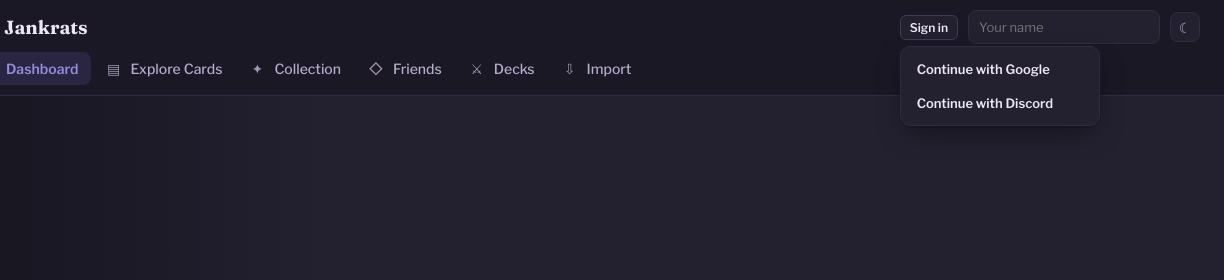
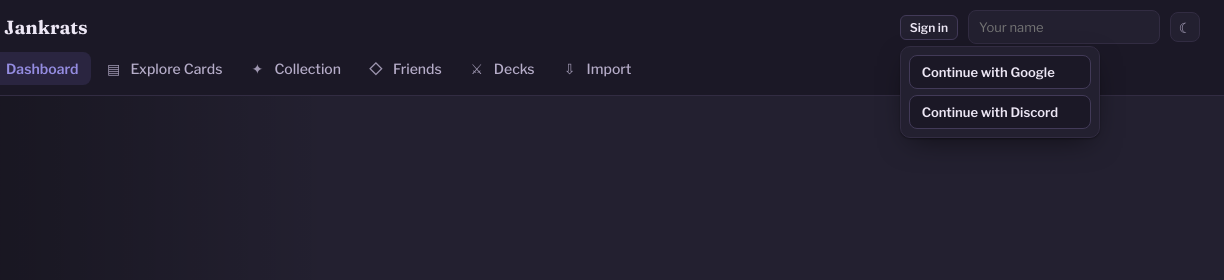
Before and after one commit to GCheeYang/Jankrats, a plain HTML site: page index.html in a window 1280 px wide. Both pictures are taken after a click on the button "Sign in". Shown: the top 280 px of the page, 56-1280 px from the left. Drawn offline with nearby package versions, Linux system fonts and the light colour scheme; no server answers.

Commit message:
Style the sign-in popup's provider options as real buttons
The Google/Discord picker read as a flat menu list; give each option a
border and its own background so it looks like the two buttons it is,
consistent with the rest of the button styling on the site.

Co-Authored-By: Claude Sonnet 5 <noreply@anthropic.com>

```diff
--- a/style.css
+++ b/style.css
@@ -767,10 +767,10 @@ code.deckcode {
   border: 1px solid var(--line);
   border-radius: 10px;
   box-shadow: var(--shadow);
-  padding: 6px;
+  padding: 8px;
   display: flex;
   flex-direction: column;
-  gap: 2px;
+  gap: 6px;
   z-index: 60;
 }
 .signin-menu-wrap.center .signin-menu { left: 50%; transform: translateX(-50%); }
@@ -778,11 +778,12 @@ code.deckcode {
 
 .signin-menu-item {
   display: flex; align-items: center; justify-content: space-between; gap: 10px;
-  background: none; border: none; text-align: left; white-space: nowrap;
-  padding: 8px 10px; border-radius: 7px; cursor: pointer;
+  background: var(--surface); border: 1px solid var(--line-strong); text-align: left; white-space: nowrap;
+  padding: 8px 12px; border-radius: 8px; cursor: pointer;
   color: var(--ink); font-size: 13px; font-weight: 600;
+  transition: background 0.12s ease;
 }
-.signin-menu-item:hover { background: var(--surface); }
+.signin-menu-item:hover { background: var(--surface-raised); }
 
 .signin-menu-tag {
   font-size: 10px; font-weight: 700; text-transform: uppercase; letter-spacing: 0.04em;
```
